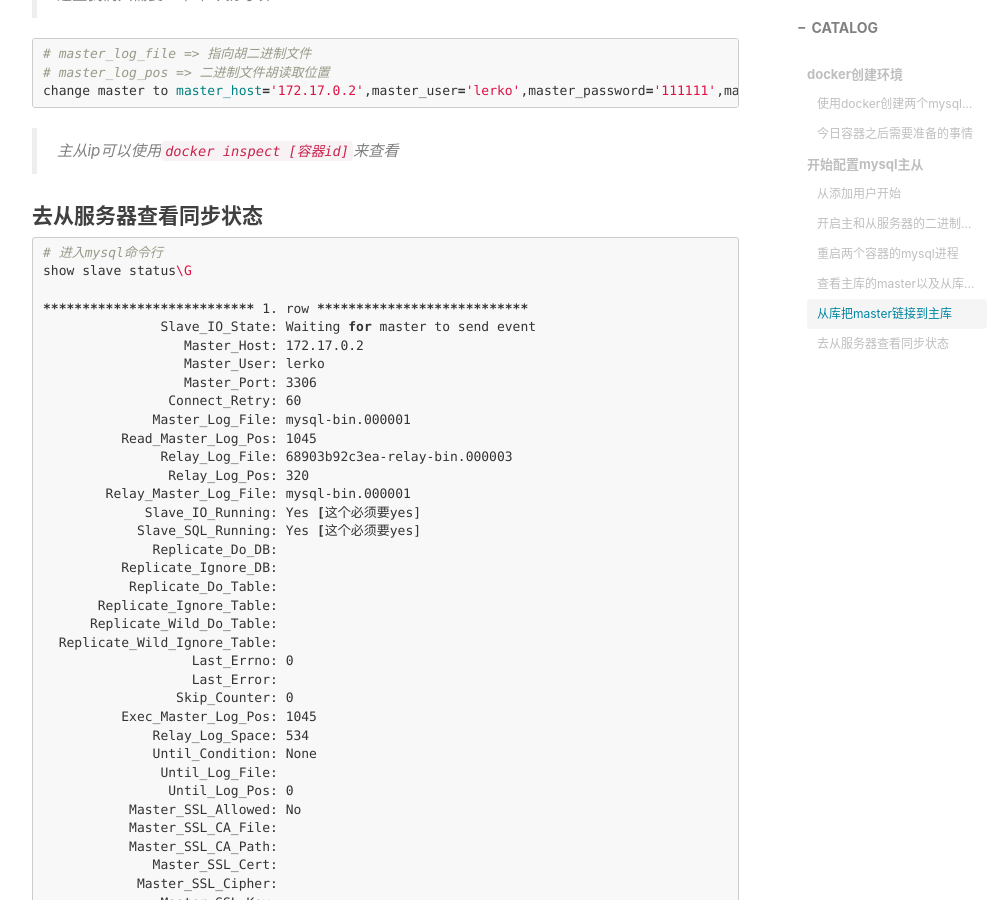
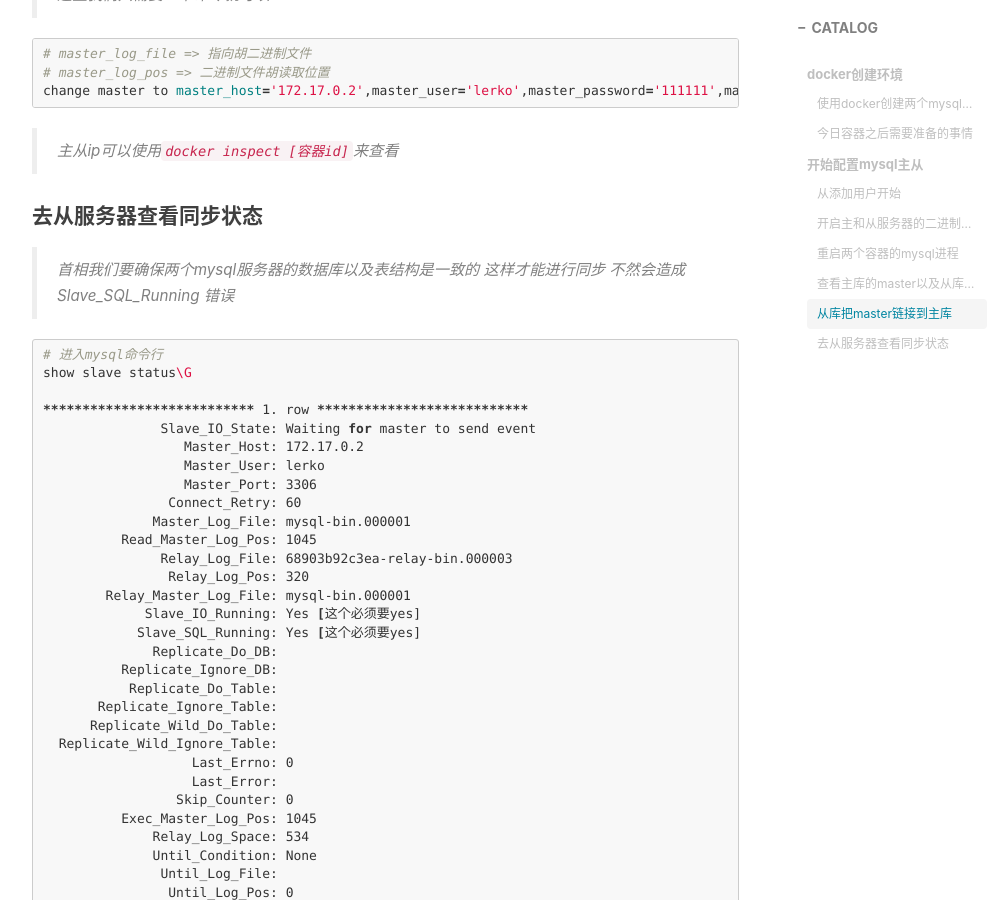
Before and after one commit to chenyingqiao/chenyingqiao.github.io, a Jekyll site: the page built from _posts/2016-12-23-mysql主从配置docker.markdown, in a window 1280 px wide and 900 px high, scrolled down 3315 px. Shown: the whole window, without its empty margins (233-1236 px from the left). Built offline with Jekyll 4.4.1, drawn with Linux system fonts in a browser that asks for light colours; nearby versions of some CDN libraries; comment, search, counter and statistics services are not loaded.

Commit message:
mysql主从配置提示添加

````diff
--- a/_posts/2016-12-23-mysql主从配置docker.markdown
+++ b/_posts/2016-12-23-mysql主从配置docker.markdown
@@ -142,6 +142,9 @@ change master to master_host='172.17.0.2',master_user='lerko',master_password='1
 
 #### 去从服务器查看同步状态
 
+> 首相我们要确保两个mysql服务器的数据库以及表结构是一致的
+> 这样才能进行同步  不然会造成 Slave_SQL_Running 错误
+
 ```shell
 # 进入mysql命令行
 show slave status\G
````
